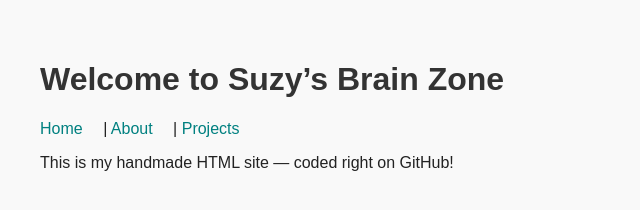
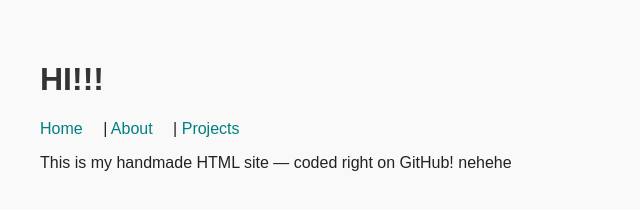
Before and after one commit to cindyyu490/cindyluvzyu, a plain HTML site: page index.html in a window 1280 px wide. Shown: the whole page, without its empty margins (0-640 px from the left). Drawn offline with Linux system fonts and the light colour scheme.

Commit message:
Update index.html

```diff
--- a/index.html
+++ b/index.html
@@ -2,16 +2,16 @@
 <html lang="en">
 <head>
   <meta charset="UTF-8" />
-  <title>Suzy’s Brain Zone</title>
+  <title>CindyluvzYu!!!</title>
   <link rel="stylesheet" href="style.css" />
 </head>
 <body>
-  <h1>Welcome to Suzy’s Brain Zone</h1>
+  <h1>HI!!!</h1>
   <nav>
     <a href="index.html">Home</a> |
     <a href="about.html">About</a> |
     <a href="projects.html">Projects</a>
   </nav>
-  <p>This is my handmade HTML site — coded right on GitHub!</p>
+  <p>This is my handmade HTML site — coded right on GitHub! nehehe</p>
 </body>
 </html>
```
